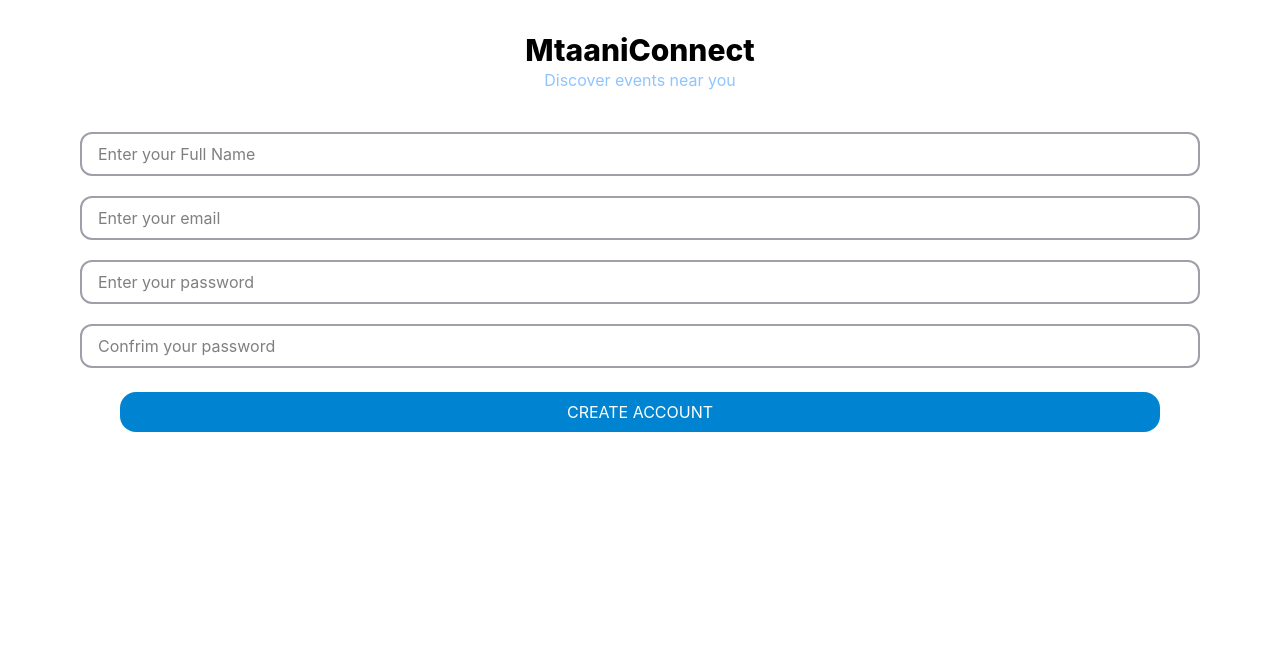
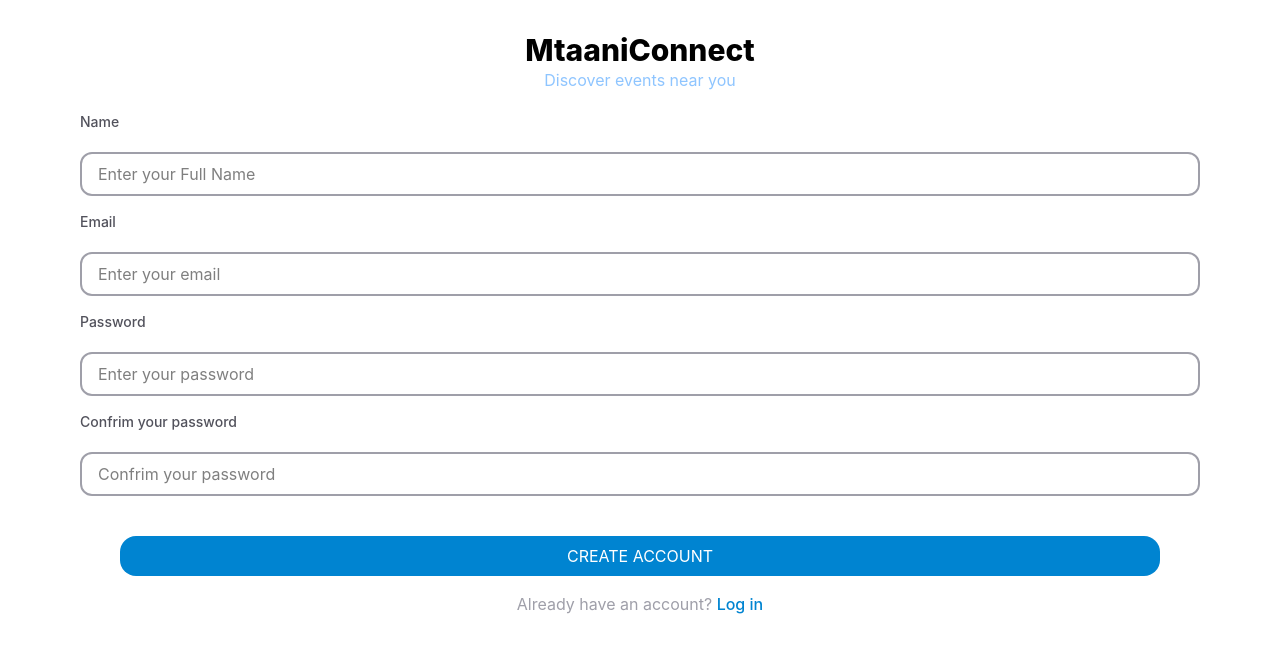
Before and after one commit to mosweta-school/MtaaniConnect, a React (Vite) app in the folder frontend/: page /register in a window 1280 px wide. Shown: the top 652 px of the page. Built offline with nearby package versions, Linux system fonts and the light colour scheme.

Commit message:
Improving layout

```diff
--- a/frontend/src/Pages/Login.jsx
+++ b/frontend/src/Pages/Login.jsx
@@ -1,4 +1,5 @@
 import React from 'react';
+import { Link } from 'react-router-dom';
 
 function Login(){
     return(
@@ -16,11 +17,19 @@ function Login(){
 
                 <form className='flex-col mt-5 flex'>
 
+                    <div className='flex flex-col mb-4'>
+
+                        <label className='text-sm font-medium mr-20 ml-20 text-zinc-600 '>Email</label>
                          <input
                           required
                           type='email'
-                    className='border-2 border-zinc-400 px-4 py-2 rounded-xl mr-20 ml-20'
+                          className='border-2 border-zinc-400 px-4 py-2 rounded-xl mt-5 r-20 ml-20 mr-20'
                           placeholder='Enter your email'></input>
+
+                    </div>
+
+                    <div className='flex flex-col mb-4'>
+                        <label className='text-sm font-medium mr-20 ml-20 text-zinc-600 '>Password</label>
 
                          <input
                           required
@@ -28,8 +37,17 @@ function Login(){
                          className='rounded-xl border-zinc-400  px-4 py-2 border-2 mr-20 ml-20 mt-5'
                          placeholder='Enter your password'></input>
 
+                    </div>
+
                 <button className='text-white hover:bg-sky-800 rounded-2xl mt-6 ml-30 mr-30 py-2 bg-sky-600'>LOG IN </button>
 
+                <p className='text-center text-sm mt-4'>
+                    Dont have an account?{' '}
+                    <Link to='/register' className='text-sky-600 font-medium hover:underline'>
+                        Register
+                    </Link>
+
+                </p>
             </form>
 
 
--- a/frontend/src/Pages/Register.jsx
+++ b/frontend/src/Pages/Register.jsx
@@ -1,10 +1,13 @@
 import React from 'react';
+import { Link } from 'react-router-dom';
 
 function Register(){
     return(
         <>
 
         <section className='mt-8 items-center '>
+
+
                 <div className='place-items-center'>
 
                     <h1 className='font-extrabold text-3xl'>MtaaniConnect</h1>
@@ -16,18 +19,31 @@ function Register(){
 
                 <form className='flex-col mt-5 flex'>
 
+                    <div className='flex flex-col mb-4'>
+
+                        <label className='ml-20 mr-20 text-sm font-medium text-zinc-600 '>Name</label>
+
                          <input
                           required
                           type='name'
                           className='rounded-xl border-zinc-400 m-  px-4 py-2 border-2 mr-20 ml-20 mt-5'
                           placeholder='Enter your Full Name'></input>
 
+                    </div>
 
+                    <div className='flex flex-col mb-4'>
+
+                        <label className='text-sm font-medium mr-20 ml-20 text-zinc-600 '>Email</label>
                          <input
                           required
                           type='email'
                           className='border-2 border-zinc-400 px-4 py-2 rounded-xl mt-5 r-20 ml-20 mr-20'
                           placeholder='Enter your email'></input>
+
+                    </div>
+
+                    <div className='flex flex-col mb-4'>
+                        <label className='text-sm font-medium mr-20 ml-20 text-zinc-600 '>Password</label>
 
                          <input
                           required
@@ -35,14 +51,32 @@ function Register(){
                          className='rounded-xl border-zinc-400  px-4 py-2 border-2 mr-20 ml-20 mt-5'
                          placeholder='Enter your password'></input>
 
+                    </div>
+
+                    <div className='flex-col flex mb-4'>
+
+                        <label className='text-sm mr-20 ml-20 font-medium text-zinc-600 '>Confrim your password</label>
+
                         <input
                         required
                         type='password'
                         className='rounded-xl border-zinc-400  px-4 py-2 border-2 mr-20 ml-20 mt-5'
                         placeholder='Confrim your password'></input>
 
+                    </div>
+
+
+
+
 
                 <button className='text-white hover:bg-sky-800 rounded-2xl mt-6 ml-30 mr-30 py-2 bg-sky-600'>CREATE ACCOUNT </button>
+
+                <p className='text-zinc-400 text-center mt-4'>
+                    Already have an account?{' '}
+                    <Link to='/login' className='text-sky-600 font-medium hover:underline'>
+                        Log in
+                    </Link>
+                </p>
 
             </form>
 
```
Lines whose indentation alone changed are shown as unchanged.
